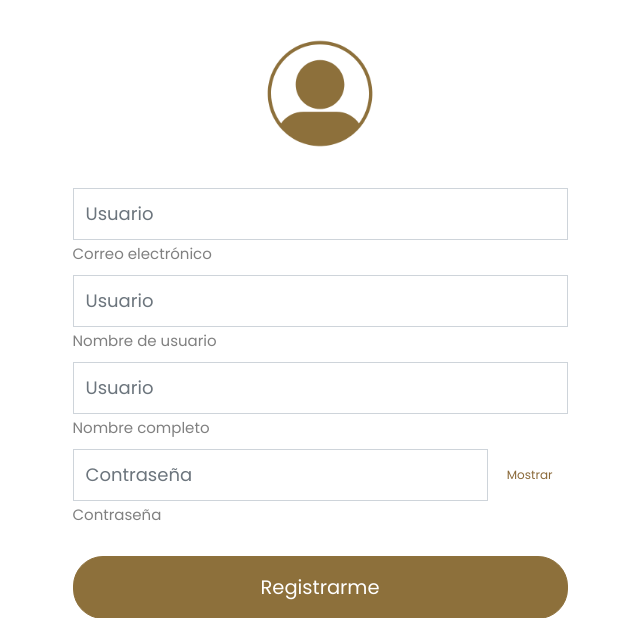
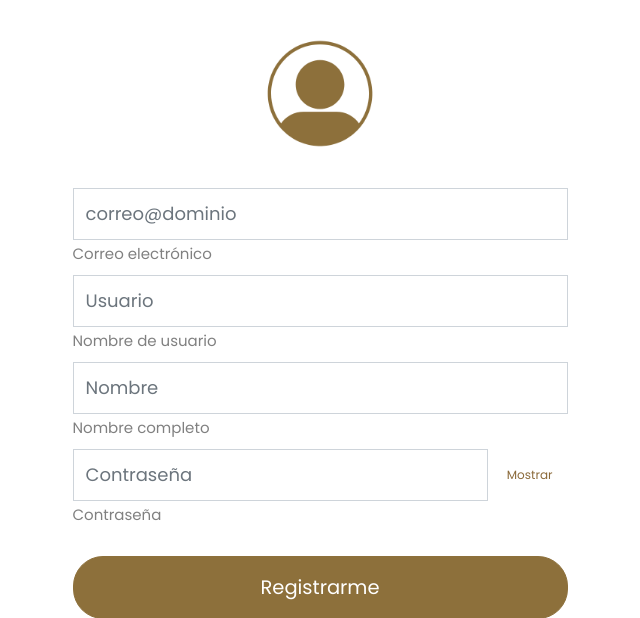
Before and after one commit to LucasConde22/TP-IDS-GrupoSeven, a Flask app: page /signup in a window 1280 px wide. Shown: the part 439-1057 px from the top of the page, without its empty margins (320-960 px from the left). Run offline with Flask 3, Linux system fonts and the light colour scheme; some libraries are stand-ins or nearby versions; some web fonts are replaced.

Commit message:
arreglo codigo duplicado y fix placeholders de registro

```diff
--- a/frontend/app.py
+++ b/frontend/app.py
@@ -56,7 +56,7 @@ def contacto():
     return render_template("contact.html")
 
 @app.route("/reservaciones", methods=["GET", "POST"])
-def reservaciones():
+def reservaciones():    #Misma logica que la funcion ya comentada 'contacto'
     if request.method == "POST":
         info = request.form.to_dict(flat=True)
         res = requests.post('http://localhost:5001/reservar', json=info)
@@ -71,26 +71,24 @@ def reservaciones():
 @app.route("/signup", methods=["GET", "POST"])
 def signup():
     if "usuario" in session:    #Verifica si hay un usuario logeado actualmente en session
-            return redirect(url_for("index"))   #Si ya hay un usuario logeado lo devuelve a la pag principal
-    if request.method == "POST":    #Si no lo hay, toma los valores de inicio de sesion del template /signup
+            return redirect(url_for("index"))   #Si ya hay un usuario logeado lo devuelve a la pagina principal
+    if request.method == "POST":    #Si no lo hay, toma los valores de registro del template /signup
         info = request.form.to_dict(flat=True)
         res = requests.post('http://localhost:5001/registrar', json=info)
         if res.status_code == 201:
             res = res.json()
             flash(res["message"])
-            return redirect(url_for("login"))
+            return redirect(url_for("login"))   #Si se registra con exito lo manda a la pagina principal
         else:
             res = res.json()
             flash(res["message"])
-    return render_template("signup.html")
+    return render_template("signup.html")   #Si hay un error se imprime en la linea anterior y se mantiene en /signup
 
 @app.route("/login", methods=["GET", "POST"])
 def login():
     if "usuario" in session:
             return redirect(url_for("index"))
     if request.method == "POST":
-        if "usuario" in session:
-            return redirect(url_for("index"))
         info = request.form.to_dict(flat=True)
         res = requests.post('http://localhost:5001/loguear_usuario', json=info)
         if res.status_code == 201:
--- a/frontend/templates/signup.html
+++ b/frontend/templates/signup.html
@@ -23,7 +23,7 @@
                     {%endwith%}
                     <div class="col-12">
                         <div class="form-floating date" id="date4" data-target-input="nearest">
-                            <input name="email" type="text" class="form-control" placeholder="Usuario">
+                            <input name="email" type="text" class="form-control" placeholder="correo@dominio">
                             <label for="#">Correo electrónico</label>
                         </div>
                     </div>
@@ -35,7 +35,7 @@
                     </div>
                     <div class="col-12">
                         <div class="form-floating date" id="date4" data-target-input="nearest">
-                            <input name="nombre" type="text" class="form-control" placeholder="Usuario">
+                            <input name="nombre" type="text" class="form-control" placeholder="Nombre">
                             <label for="#">Nombre completo</label>
                         </div>
                     </div>
```
